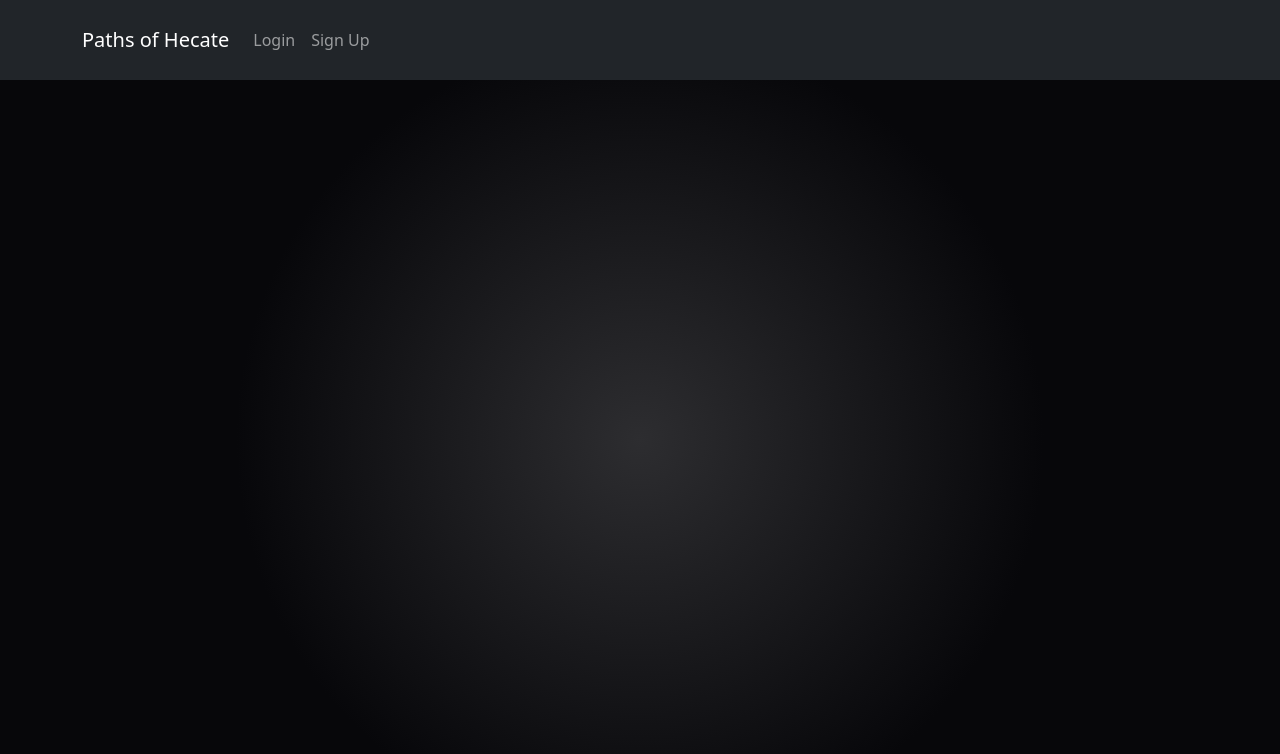
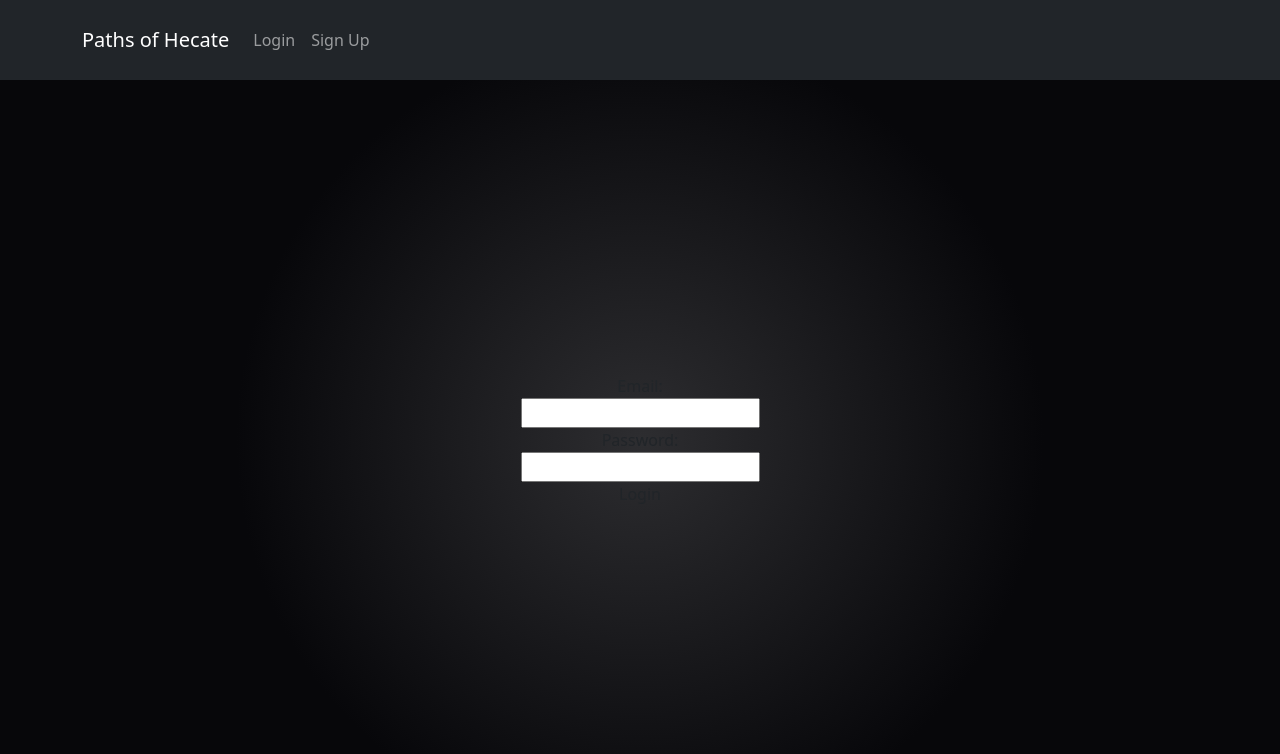
Before and after one commit to WilberEV/Paths-of-Hecate-FE, a React (Vite) app: page /login in a window 1280 px wide. Shown: the top 754 px of the page. Built offline with nearby package versions, Linux system fonts and the light colour scheme.

Commit message:
Log in User function

```diff
--- a/src/Components/Header/Header.jsx
+++ b/src/Components/Header/Header.jsx
@@ -1,14 +1,29 @@
-import React from 'react'
-import "./Header.css"
+import React from "react";
+import "./Header.css";
 import { useNavigate } from "react-router-dom";
 
-import Container from 'react-bootstrap/Container';
-import Nav from 'react-bootstrap/Nav';
-import Navbar from 'react-bootstrap/Navbar';
+import Container from "react-bootstrap/Container";
+import Nav from "react-bootstrap/Nav";
+import Navbar from "react-bootstrap/Navbar";
 
+import { useDispatch, useSelector } from "react-redux";
+import { logout, userData } from "../../layouts/userSlice";
 
 export const Header = () => {
+  const dispatch = useDispatch();
+
+  const datosUserRedux = useSelector(userData);
+
+  const navigate = useNavigate();
+
+  const logMeOut = () => {
+    navigate("/");
+    dispatch(logout({ credentials: {} }));
+  };
+
   return (
+    <div>
+      {!datosUserRedux?.credentials?.token ? (
         <div>
           <Navbar bg="dark" variant="dark">
             <Container>
@@ -20,5 +35,23 @@ export const Header = () => {
             </Container>
           </Navbar>
         </div>
-  )
-}
+      ) : (
+            <Navbar bg="dark" variant="dark">
+              <Container>
+                <Navbar.Brand href="/">Paths of Hecate</Navbar.Brand>
+                <Nav className="me-auto">
+                  <Nav.Link href="profile">Profile</Nav.Link>
+                  <Nav.Link href="characters">Characters</Nav.Link>
+                </Nav>
+                <Nav>
+                {datosUserRedux?.credentials?.user.role === "ADMIN" && (
+                    <Nav.Link href="admin">Admin</Nav.Link>
+                  )}
+                  <Nav.Link onClick={() => logMeOut()}>Log Out</Nav.Link>
+                </Nav>
+              </Container>
+            </Navbar>
+      )}
+    </div>
+  );
+};
--- /dev/null
+++ b/src/Components/InputText/InputText.jsx
@@ -0,0 +1,18 @@
+
+import React from 'react';
+
+export const InputText = ({type, className, placeholder, name, defaultValue, handler}) => {
+
+    return (
+        <div className='inputTextDesign'>
+            <input
+                type={type}
+                className={className}
+                placeholder={placeholder}
+                name={name}
+                defaultValue={defaultValue}
+                onChange={(e)=>handler(e)}
+            />
+        </div>
+    )
+}
--- a/src/layouts/Login/Login.jsx
+++ b/src/layouts/Login/Login.jsx
@@ -1,10 +1,95 @@
-import React from 'react'
+import React, { useState, useEffect } from "react";
 import './Login.css'
 
+import { useNavigate } from "react-router-dom";
+import { useDispatch, useSelector } from "react-redux";
+import { logInAccount } from '../../services/apiCalls';
+import jwt_decode from "jwt-decode";
+import { InputText } from "../../components/InputText/InputText";
+import { login, userData } from "../userSlice"
+
+
 export const Login = () => {
+
+  const dispatch = useDispatch();
+  const userRdxData = useSelector(userData);
+  const navigate = useNavigate();
+
+  //Hooks
+  const [credentials, setCredentials] = useState({
+    email: "",
+    password: "",
+  });
+
+  const [message, setMessage] = useState("");
+
+  //Handler
+  const inputHandler = (e) => {
+    setCredentials((prevState) => ({
+      ...prevState,
+      [e.target.name]: e.target.value,
+    }));
+  };
+
+  const logMeIn = () => {
+
+    logInAccount(credentials)
+      .then((result) => {
+        const decoded = jwt_decode(result.data.token);
+        const datos = {
+          token: result.data.token,
+          user: decoded
+        }
+        dispatch(login({ credentials: datos }));
+
+        setMessage('May your path be lighted.');
+
+        setTimeout(() => {
+          navigate("/");
+        }, 2750);
+
+      })
+      .catch((error) => console.log(error));
+  };
+
+  useEffect(()=>{
+    if(userRdxData.credentials.token){
+      navigate("/")
+    };
+  },[]);
+
+
   return (
-    <div className='loginBody'>
-        <div></div>
-    </div>
+  <div className='loginBody'>
+
+    {message != "" ? (
+        <div>{message}</div>
+      ) : (
+        <div className="loginContainer">
+          <div className="loginContainer2">
+            <div>Email:</div>
+            <InputText
+              type={"email"}
+              className={"basicInput"}
+              placeholder={""}
+              name={"email"}
+              handler={inputHandler}
+            />
+            <div>Password:</div>
+            <InputText
+              type={"password"}
+              className={"basicInput"}
+              placeholder={""}
+              name={"password"}
+              handler={inputHandler}
+            />
+
+            <div className="loginButton" onClick={() => logMeIn()}>
+              Login
+            </div>
+          </div>
+        </div>
+      )}
+  </div>
   )
 }
--- /dev/null
+++ b/src/services/apiCalls.js
@@ -0,0 +1,6 @@
+import axios from 'axios';
+
+export const logInAccount = async (credentials) => {
+
+  return await axios.post('http://localhost:3000/user/login', credentials)
+}
```
Lines whose indentation alone changed are shown as unchanged.
